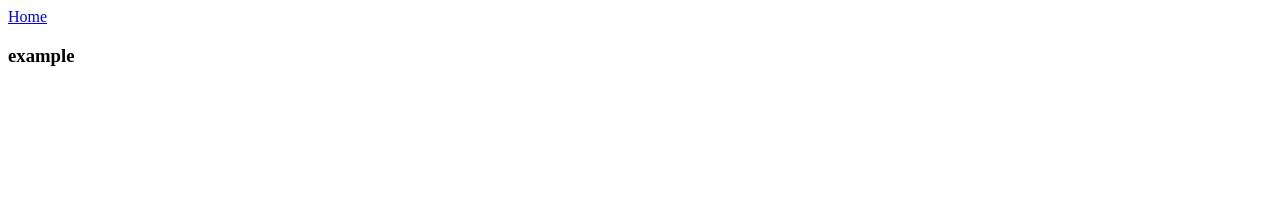
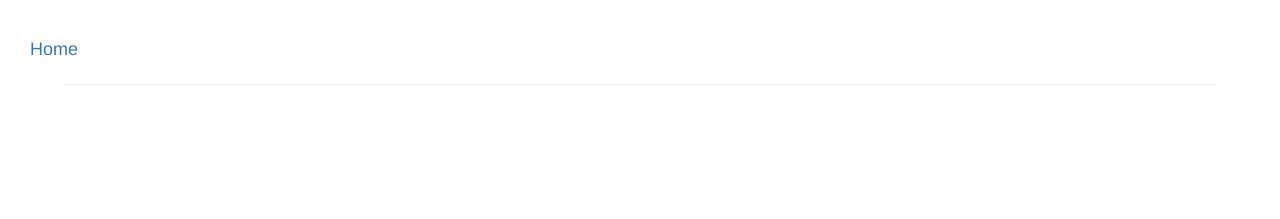
Before and after one commit to manu-4216/react-testing, a React (Create React App) app in the folder flashcardpro/: page /stack in a window 1280 px wide. Shown: the top 219 px of the page. Built offline with nearby package versions, Linux system fonts and the light colour scheme.

Commit message:
Add styling

```diff
--- a/flashcardpro/public/index.html
+++ b/flashcardpro/public/index.html
@@ -19,6 +19,10 @@
       work correctly both with client-side routing and a non-root public URL.
       Learn how to configure a non-root public URL by running `npm run build`.
     -->
+
+    <!-- Latest compiled and minified CSS -->
+    <link rel="stylesheet" href="https://maxcdn.bootstrapcdn.com/bootstrap/3.3.7/css/bootstrap.min.css" integrity="sha384-BVYiiSIFeK1dGmJRAkycuHAHRg32OmUcww7on3RYdg4Va+PmSTsz/K68vbdEjh4u" crossorigin="anonymous">
+
     <title>React App</title>
   </head>
   <body>
--- /dev/null
+++ b/flashcardpro/src/components/Card.js
@@ -0,0 +1,35 @@
+import React, { Component } from 'react';
+
+class Card extends Component {
+    constructor() {
+        super();
+
+        this.state = { reveal: false };
+    }
+
+    render() {
+        const { prompt, answer } = this.props.card;
+
+        return (
+            <div
+                className="card"
+                onClick={() => this.setState({ reveal: true })}
+            >
+                <div className="card-prompt">
+                    <h4>{prompt}</h4>
+                </div>
+                <div className="card-answer">
+                    <h4
+                        className={
+                            this.state.reveal ? 'text-revealed' : 'text-hidden'
+                        }
+                    >
+                        {answer}
+                    </h4>
+                </div>
+            </div>
+        );
+    }
+}
+
+export default Card;
--- a/flashcardpro/src/components/Stack.js
+++ b/flashcardpro/src/components/Stack.js
@@ -1,6 +1,7 @@
 import React, { Component } from 'react';
 import { Link } from 'react-router-dom';
 import { connect } from 'react-redux';
+import Card from './Card';
 
 class Stack extends Component {
     render() {
@@ -8,10 +9,12 @@ class Stack extends Component {
 
         return (
             <div>
-                <Link to="/">Home</Link>
+                <Link to="/" className="link-home">
+                    <h4>Home</h4>
+                </Link>
                 <h3>{title}</h3>
-                <br />
-                {cards.map(card => <div key={card.id}>{card.prompt}</div>)}
+                <hr />
+                {cards && cards.map(card => <Card key={card.id} card={card} />)}
             </div>
         );
     }
--- /dev/null
+++ b/flashcardpro/src/index.css
@@ -0,0 +1,45 @@
+body {
+    padding: 5%;
+    text-align: center;
+}
+
+.link-home {
+    position: absolute;
+    left: 30px;
+    top: 30px;
+}
+
+.card {
+    border: 1px solid lightgray;
+    border-radius: 5px;
+    margin: 10px;
+    padding: 10px;
+    font-size: 16px;
+    cursor: pointer;
+}
+
+.card-prompt {
+    display: inline-block;
+    text-align: left;
+    width: 50%;
+}
+
+.card-answer {
+    display: inline-block;
+    text-align: right;
+    width: 50%;
+}
+
+.text-hidden {
+    visibility: hidden
+}
+
+.text-revealed {
+    visibility: visible;
+    animation: fade-in .4s
+}
+
+@keyframes fade-in {
+    from {opacity: 0 }
+    to {opacity: 100 }
+}
--- a/flashcardpro/src/index.js
+++ b/flashcardpro/src/index.js
@@ -7,10 +7,11 @@ import rootReducer from './reducers';
 import App from './components/App';
 import Stack from './components/Stack';
 import { setStack } from './actions';
+import './index.css';
 
 const store = createStore(rootReducer);
 store.subscribe(() => console.log('store', store.getState()));
-store.dispatch(setStack({ id: 0, title: 'example', cards: [] }));
+//store.dispatch(setStack({ id: 0, title: 'example', cards: [] }));
 
 ReactDOM.render(
     <Provider store={store}>
```
